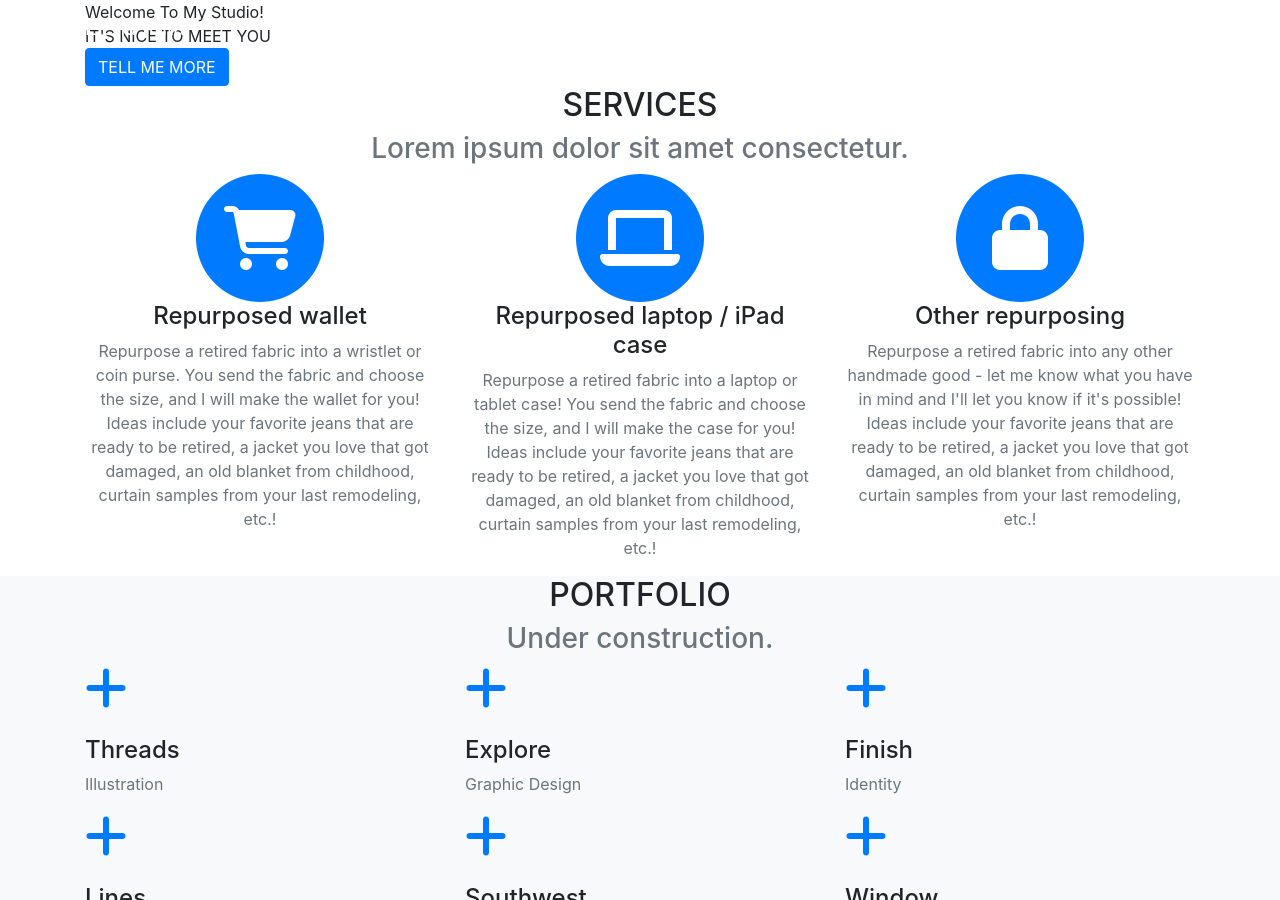
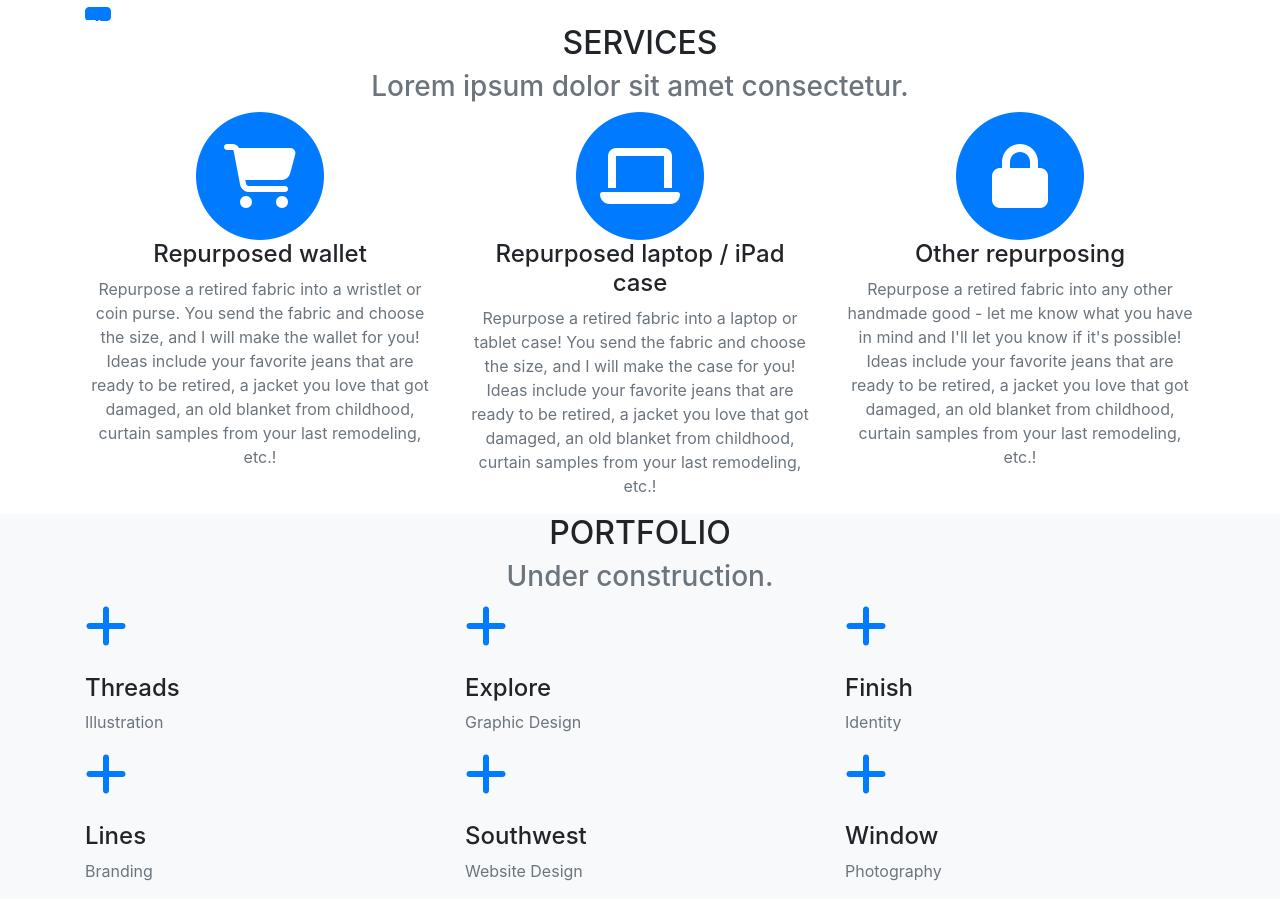
Before and after one commit to dalkat/nitawithlove, a Jekyll site: the page built from index.md, in a window 1280 px wide and 900 px high. Built offline with Jekyll 4.4.1, drawn with Linux system fonts in a browser that asks for light colours; nearby versions of some CDN libraries; some web fonts are replaced; library files that are not in the unit come from our copies.

Commit message:
Update home.yml

```diff
--- a/_data/home.yml
+++ b/_data/home.yml
@@ -1,7 +1,7 @@
 intro:
-  lead-in: "Welcome To My Studio!"
-  heading: It's Nice To Meet You
-  btn: Tell Me More
+  lead-in:
+  heading:
+  btn:
 
 services:
   heading: Services
```
